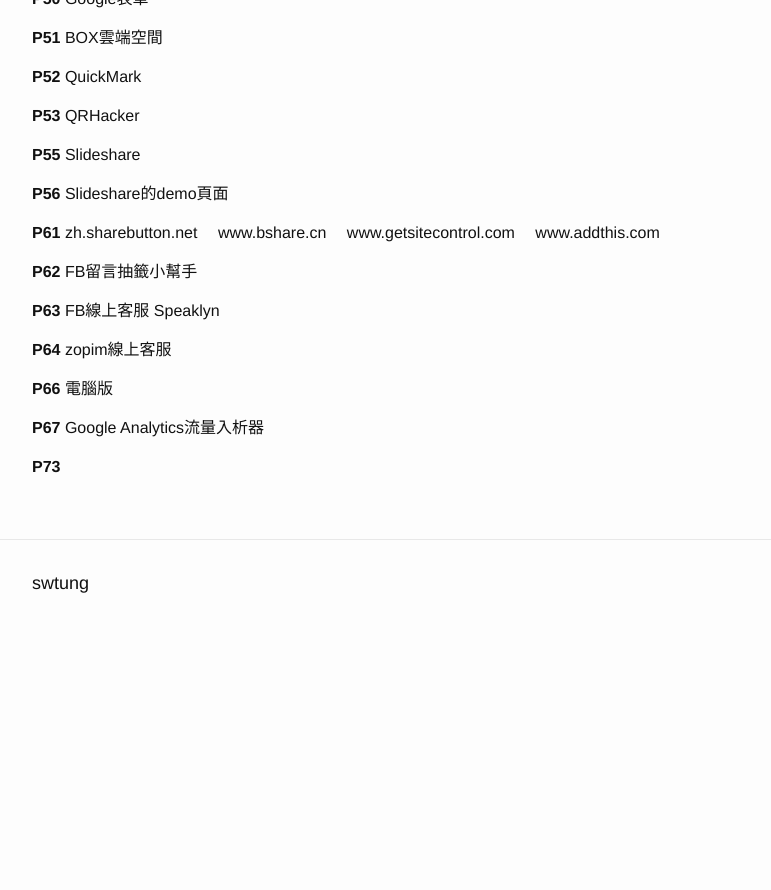
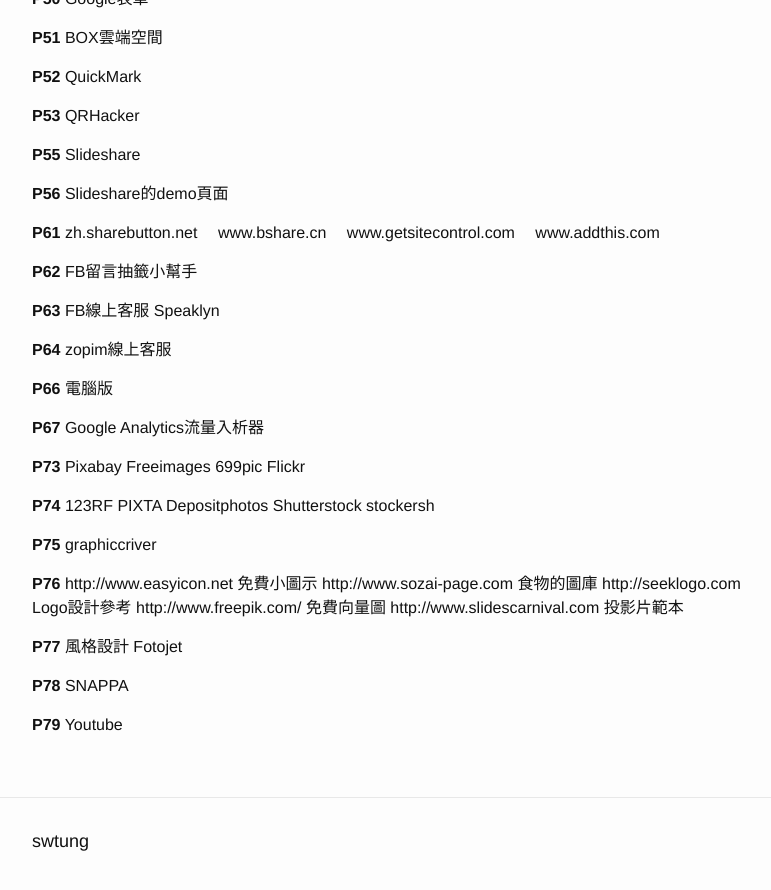
Before and after one commit to swtung/toolslink, a Jekyll site: the page built from tool.markdown, in a window 1280 px wide and 900 px high, scrolled down 630 px. Shown: the top 890 px of the window, without its empty margins (238-1009 px from the left). Built offline with Jekyll 4.4.1, drawn with Linux system fonts in a browser that asks for light colours; before the commit the page ends 1272 px from its top, so only the background shows below that.

Commit message:
Updated Tool

```diff
--- a/tool.markdown
+++ b/tool.markdown
@@ -101,3 +101,38 @@
 
 
 **P73**
+Pixabay
+Freeimages
+699pic
+Flickr
+
+
+**P74**
+123RF
+PIXTA
+Depositphotos
+Shutterstock
+stockersh
+
+**P75**
+graphiccriver
+
+
+**P76**
+http://www.easyicon.net 免費小圖示
+http://www.sozai-page.com 食物的圖庫
+http://seeklogo.com Logo設計參考
+http://www.freepik.com/ 免費向量圖
+http://www.slidescarnival.com 投影片範本
+
+
+**P77**
+風格設計 Fotojet
+
+
+**P78**
+SNAPPA
+
+
+**P79**
+Youtube
```
